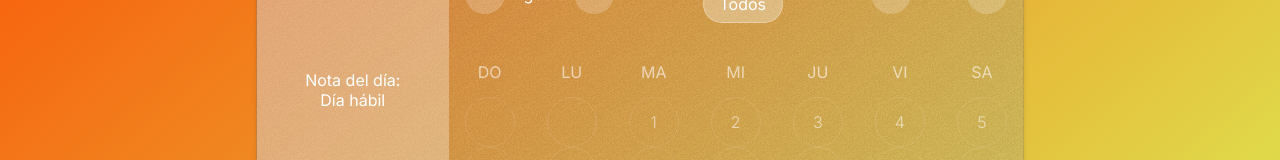
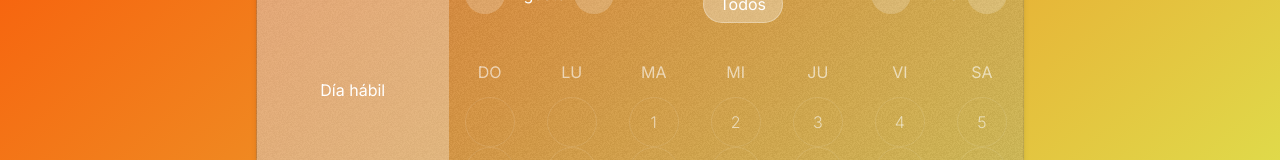
Before and after one commit to eneasbaroni/habiles, a React (Vite) app: page / in a window 1280 px wide. Shown: the part 240-400 px from the top of the page. Built offline with nearby package versions, Linux system fonts and the light colour scheme.

Commit message:
nota del día

```diff
--- a/src/Components/Calendar/Calendar.jsx
+++ b/src/Components/Calendar/Calendar.jsx
@@ -73,7 +73,7 @@ const Calendar = () => {
   return (
     <div id='calendar'>
       <div className="calendarNotes">
-        <h2>Nota del día:</h2>
+        {/* <h2>Nota del día:</h2> */}
         {/* verificar si el dia selecionado está en dates. Sí esta, agregar la festividad */}
         {dates[`${selectedDay}/${selectedMonth + 1}/${selectedYeard}`] !== undefined ? <h3>{dates[`${selectedDay}/${selectedMonth + 1}/${selectedYeard}`].reason}</h3> : <h3>Día hábil</h3>}
       </div>
```
